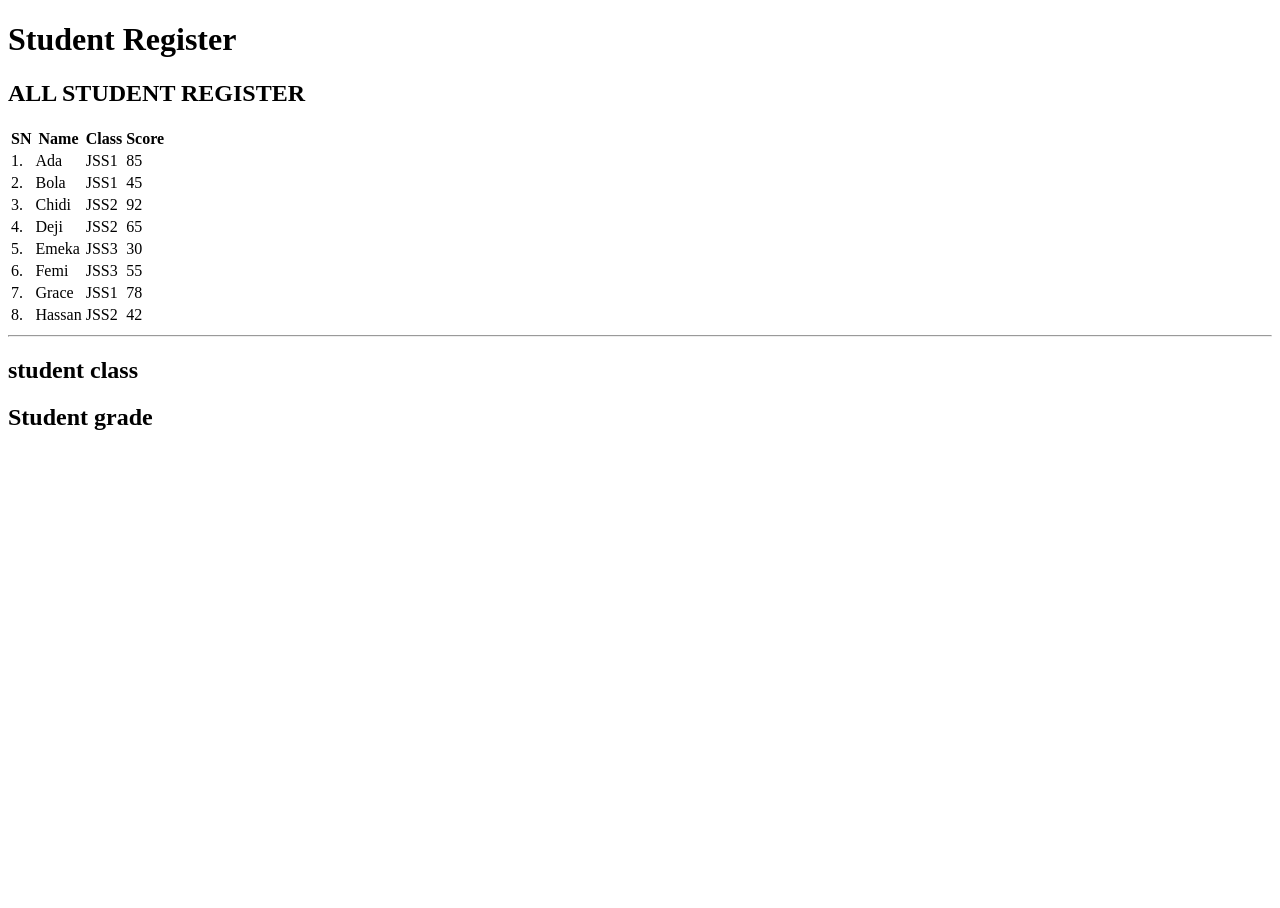
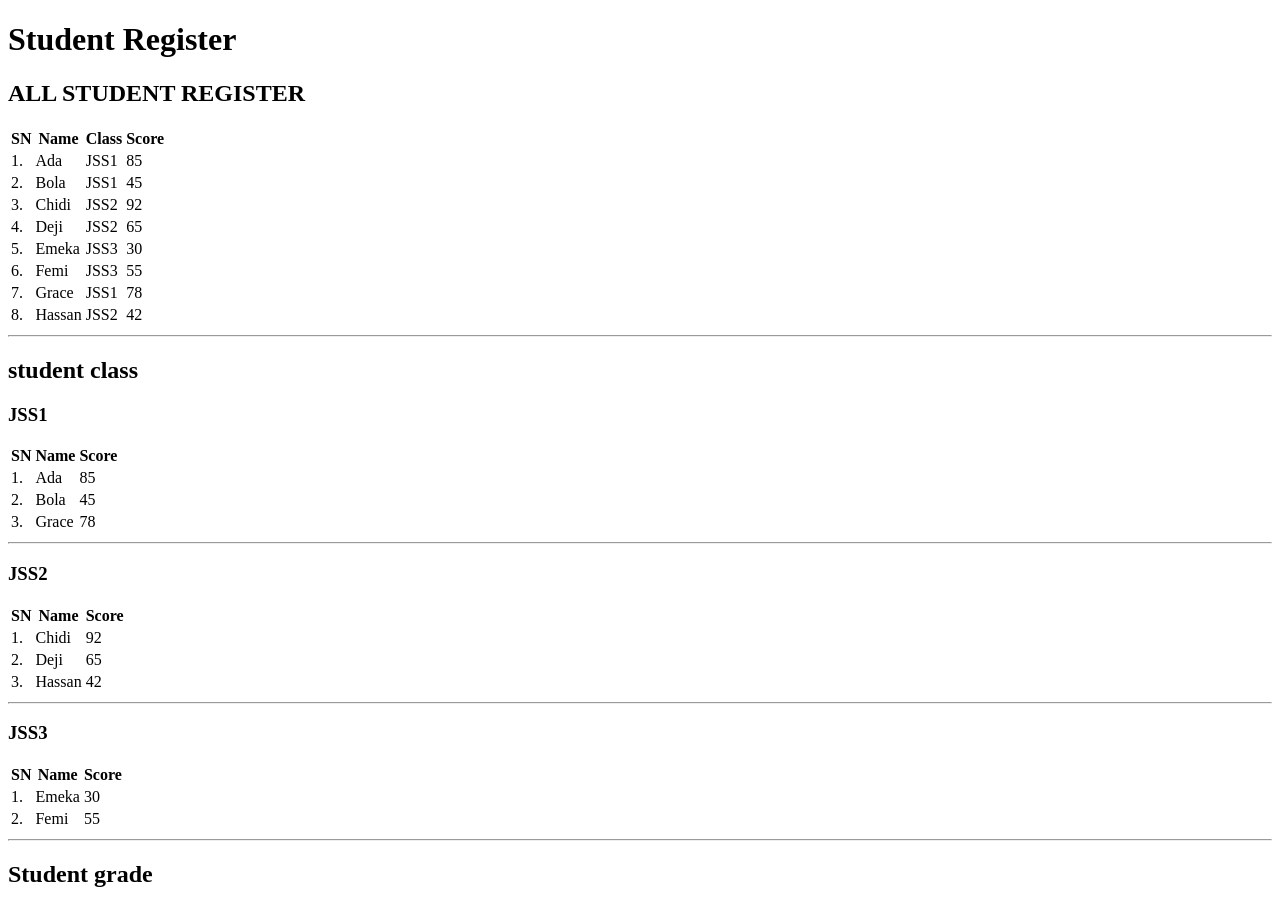
Before and after one commit to Benjamin-alt-lgtm/DomManipulation, a plain HTML site: page index.html in a window 1280 px wide. Before the commit the page ends 800 px from the top, so only its background shows below. Drawn offline with Linux system fonts and the light colour scheme.

Commit message:
group student by class

```diff
--- a/index.html
+++ b/index.html
@@ -1,17 +1,19 @@
 <!DOCTYPE html>
 <html lang="en">
+
 <head>
     <meta charset="UTF-8">
     <meta name="viewport" content="width=device-width, initial-scale=1.0">
     <title>studentRegister</title>
 </head>
+
 <body>
     <h1>Student Register</h1>
-    <div id = "student-container"></div>
+    <div id="student-container"></div>
     <h2> student class</h2>
-    <div id = "class container"></div>
+    <div id="class-container"></div>
     <h2>Student grade</h2>
-    <div id ="student-grade"></div>
+    <div id="student-grade"></div>
     <script>
         //array of student
         let students = [
@@ -41,29 +43,43 @@
         let number = 1;
 
         students.forEach((student) => {
-        studentHTML += `<tr><td>${number++}.</td><td>${student.name}</td><td>${student.class}</td><td>${student.score}</td></tr>`;
+            studentHTML += `<tr><td>${number++}.</td><td>${student.name}</td><td>${student.class}</td><td>${student.score}</td></tr>`;
         });
 
         studentHTML += "</table><hr>";
 
         studentContainer.innerHTML += studentHTML
 
+        // Find class container
+        let classContainer = document.querySelector('#class-container');
 
-        //GET STUDENT BY CLASS
-        let classContainer = document.querySelector("#class-container");
+       //using map to group classes
+        const classes = [...new Set(students.map(student => student.class))];
+
 
         classes.forEach(className => {
-    // Create a div for this class
-        let classDiv = document.createElement("div");
-        classDiv.innerHTML = `<h3>${className}</h3><hr>`;
-        })
+            const classStudents = students.filter(student => student.class === className);
 
-        let studentClass = students.filter(student => student.class === className)
-        // let studentClass2 = students.filter(student => student.class === 'JSS2')
-        // let studentClass3 = students.filter(student => student.class === 'JSS3')
-        studentContainer.innerHTML += studentClass1
+            // Create a heading for the class
+            let classTitle = document.createElement('h3');
+            classTitle.innerText = className;
+            classContainer.appendChild(classTitle);
+
+
+            // Create a table for the class
+            let classHTML = "<table><tr><th>SN</th><th>Name</th><th>Score</th></tr>";
+            let classNumber = 1;
+
+            classStudents.forEach(student => {
+                classHTML += `<tr><td>${classNumber++}.</td><td>${student.name}</td><td>${student.score}</td></tr>`;
+            });
+
+            classHTML += "</table><hr>";
+            classContainer.innerHTML += classHTML;
+        });
 
     </script>
 
 </body>
+
 </html>
```
